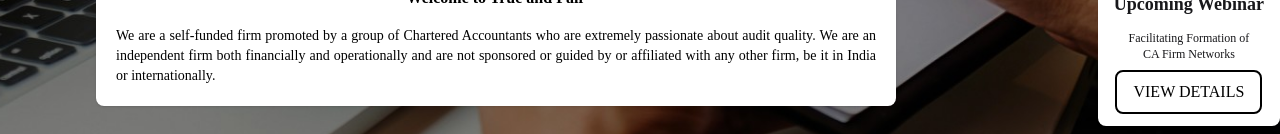
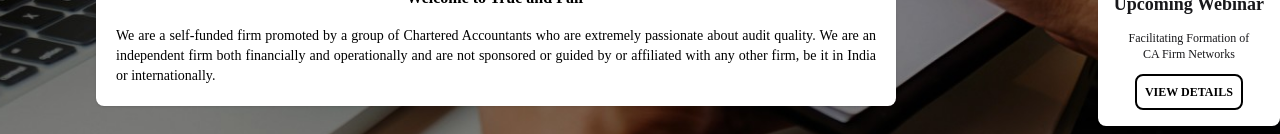
Before and after one commit to TRUENFAIR/trueandfair, a Next.js app: page / in a window 1280 px wide. Shown: the part 662-796 px from the top of the page. Built offline with nearby package versions, Linux system fonts and the light colour scheme.

Commit message:
button styl;e changesd

```diff
--- a/components/fixdiv2.js
+++ b/components/fixdiv2.js
@@ -28,7 +28,7 @@ export default function Fixediv2({ clickedThree }) {
           <div className="flex mb-2 justify-center">
             <button
               onClick={clickedThree}
-              className="   text-black border-2 border-black hover:bg-blue  hover:text-white rounded-lg px-4 py-2 font-bah"
+              className=" mt-1 mb-1     font-bold text-xs cursor-pointer    transition-all   text-black border-2 border-black hover:bg-blue  hover:text-white rounded-lg px-2 py-2 font-bah"
             >
               <Link href={"/events/eventFour"}>VIEW DETAILS</Link>
             </button>
```
